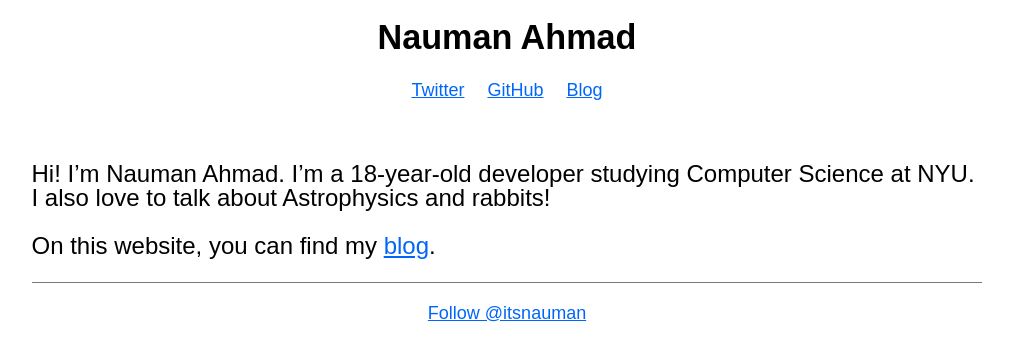
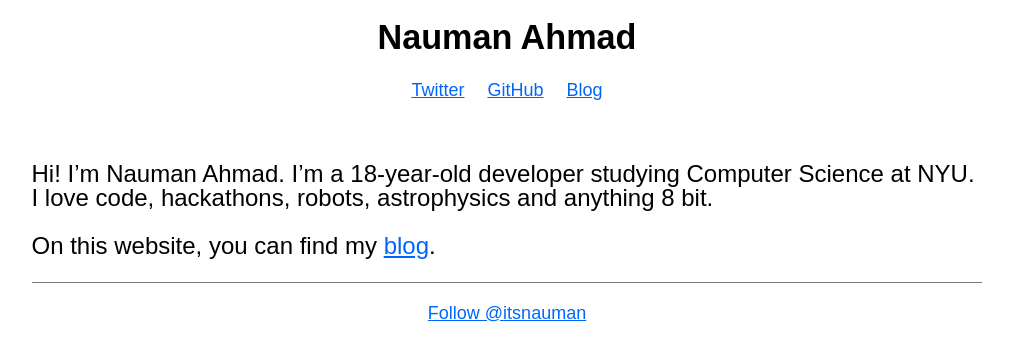
Before and after one commit to itsnauman/itsnauman.github.io, a Jekyll site: the page built from index.md, in a window 1280 px wide, cut to the strip 220-581 px from the top of the page. Shown: the whole strip, without its empty margins (133-1146 px from the left). Built offline with Jekyll 4.4.1, drawn with Linux system fonts in a browser that asks for light colours; Markdown is read by kramdown in place of the engine named in the settings; comment, search, counter and statistics services are not loaded.

Commit message:
Bio update

```diff
--- a/index.md
+++ b/index.md
@@ -2,6 +2,6 @@
 layout: index
 ---
 
-Hi! I'm Nauman Ahmad. I'm a 18-year-old developer studying Computer Science at NYU. I also love to talk about Astrophysics and rabbits!
+Hi! I'm Nauman Ahmad. I'm a 18-year-old developer studying Computer Science at NYU.  I love code, hackathons, robots, astrophysics and anything 8 bit.
 
 On this website, you can find my [blog](/blog).
```
